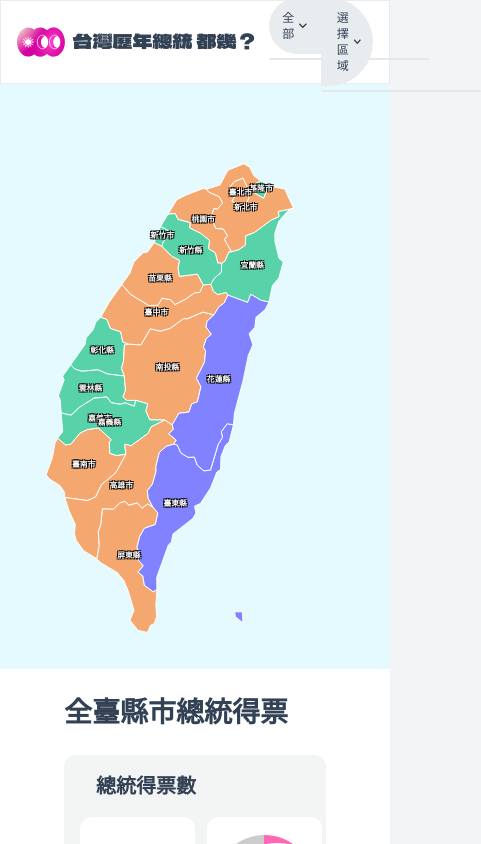
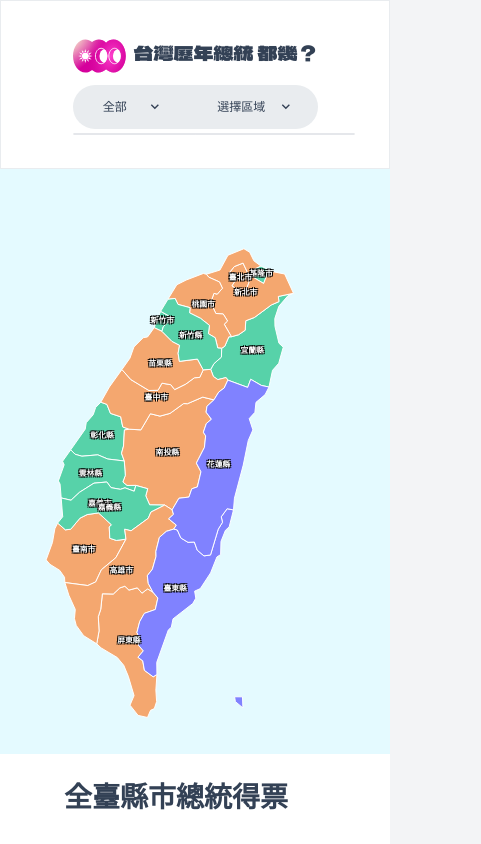
Before and after one commit to minilabmemo/f2e-president-tw, a Next.js app: page /year/1996 in a window 390 px wide. Shown: the whole page, 481 px wide, since content can reach past the window. Built offline with nearby package versions, Linux system fonts and the light colour scheme.

Commit message:
Fix: header

```diff
--- a/app/components/Chart.tsx
+++ b/app/components/Chart.tsx
@@ -12,7 +12,6 @@ import { getDataByYear } from '../utility/data';
 //   { year: '2016', 菠菜黨：2390, 鋼鐵黨：3800, 復仇黨：2500, },
 //   { year: '2020', 菠菜黨：3490, 鋼鐵黨：4300, 復仇黨：2100, },];
 const data = calcDatChart("2020");
-console.log("🚀 ~ file: Chart.tsx:15 ~ data:", data)
 const { voteResults, candidateInfos } = getDataByYear("2020"); //FIXME all party history
 
 
--- a/app/year/[year]/page.tsx
+++ b/app/year/[year]/page.tsx
@@ -101,14 +101,11 @@ export default function Page({ params }: { params: { year: string } }) {
   return <>
     <main className="3xl:container h-full  mx-auto bg-white">
 
-      <header className="border-[1px] border-gray-150 w-full px-4 sm:px-6 py-6 flex items-center flex-col  justify-center gap-3 h-[10%] lg:h-[66px]  sm:flex-row sm:justify-between">
-        <div className='flex justify-between gap-3 items-center'>
-
+      <header className="border-[1px] border-gray-150 w-full px-4 sm:px-6 py-6 flex items-center  justify-center gap-3 h-[20%] lg:h-[66px]  sm:justify-between">
+        <div className='flex justify-between gap-3 items-center flex-col sm:flex-row'>
           <Link href={`/`} className="flex justify-between w-max gap-x-2">
-
             <div >  <Image src="/images/logo_small.svg" width="53" height="34" alt="Logo" /></div>
             <div className='font-ms whitespace-nowrap text-xl sm:text-[28px]  '>台灣歷年總統 都幾？</div>
-
           </Link>
           <div className=' hidden sm:flex sm:ml-10 sm:items-center'>
             <div className="font-bold w-[100px]">選擇年份：</div>
@@ -130,7 +127,7 @@ export default function Page({ params }: { params: { year: string } }) {
               </button>
 
             </div></div>
-          <div className="options w-[30%] max-[423px] ">
+          <div className="options w-full sm:w-[30%] max-[423px] ">
             <div className="condition  w-full">
               <div className="relative inline-block w-1/2  bg-gray-150 rounded-l-[500px]">
                 <button className="flex  justify-evenly  items-center  w-full sm:w-[172px]  p-3 lg:p-2" >
@@ -172,7 +169,7 @@ export default function Page({ params }: { params: { year: string } }) {
         </div>
       </header>
 
-      <div className="w-full  flex flex-col   lg:flex-row h-[90%] lg:h-[calc(100vh-66px)]">
+      <div className="w-full  flex flex-col   lg:flex-row h-[70%] lg:h-[calc(100vh-66px)]">
         <div className="lg:w-1/3 h-full">
           <TaiwanMap year={params.year}></TaiwanMap>
         </div>
```
